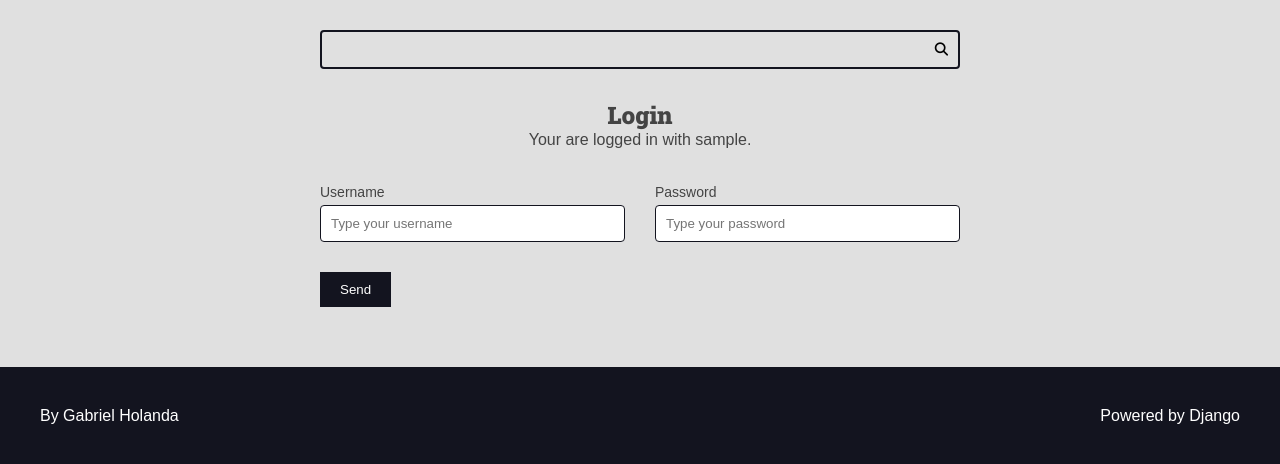
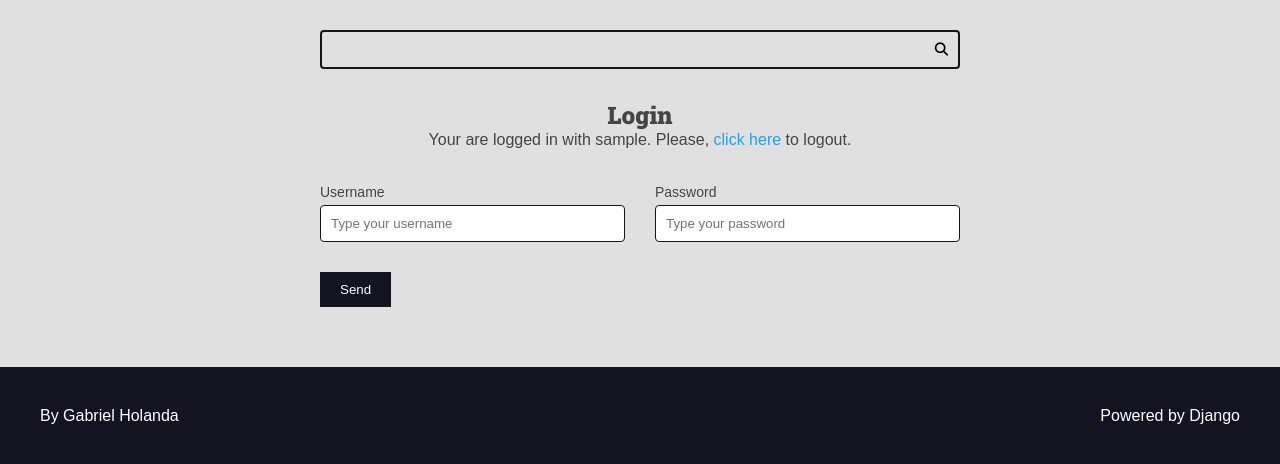
Before and after one commit to GabrielHolandadeAraujo/curso-django-projeto1, a Django app: template authors/templates/authors/pages/login.html in a window 1280 px wide. Shown: the part 113-577 px from the top of the page. Run offline with Django 4.2, Linux system fonts and the light colour scheme; the template is opened without the code that fills it: values that come from a table or form of the project are taken from there, others are empty; the visitor is signed in with stand-in values (Sample User, id 1); parts of the project's set-up code (start-up, migrations or seed data) failed here and were passed over; some libraries are stand-ins or nearby versions.

Commit message:
Sistema de logout com segurança CSRF

```diff
--- a/authors/templates/authors/pages/login.html
+++ b/authors/templates/authors/pages/login.html
@@ -11,10 +11,17 @@ o extends deve ser a primeira tag no doc parcial, não pode ter nem comentário
     <h2>Login</h2>
     {% comment %} Verificamos se o usuário está logado e então exibimos uma msg para ele {% endcomment %}
     {% if request.user.is_authenticated %}
-      <p>
+    <div>
         Your are logged in with
         {{ request.user.username }}.
-      </p>
+        Please,
+        <form class="inline-form" action="{% url 'authors:logout' %}" method='POST'>
+          {% csrf_token %}
+          <input type="hidden" name="username" value="{{ request.user.username }}">
+          {% comment %} Aqui temos um botão para o user deslogar {% endcomment %}
+          <button class="plaintext-button" type="submit">click here</button>
+        </form> to logout.
+      </div>
     {% endif %}
   </div>
 
--- a/authors/urls.py
+++ b/authors/urls.py
@@ -12,4 +12,5 @@ urlpatterns = [
     path('register/create/', views.register_create, name='register_create'),
     path('login/', views.login_view, name='login'),
     path('login/create/', views.login_create, name='login_create'),
+    path('logout/', views.logout_view, name='logout'),
 ]
--- a/base_static/global/css/styles.css
+++ b/base_static/global/css/styles.css
@@ -316,6 +316,19 @@ body {
     background: var(--color-primary-dark);
 }
 
+.inline-form {
+    display: inline;
+  }
+
+  .plaintext-button {
+    display: inline;
+    border: none;
+    background: none;
+    cursor: pointer;
+    color: var(--color-primary);
+    font-size: 1.6rem;
+  }
+
 /* Messages */
 
 .messages-container {
```
Also changed, not shown: authors/views.py (+19 -2 lines).
